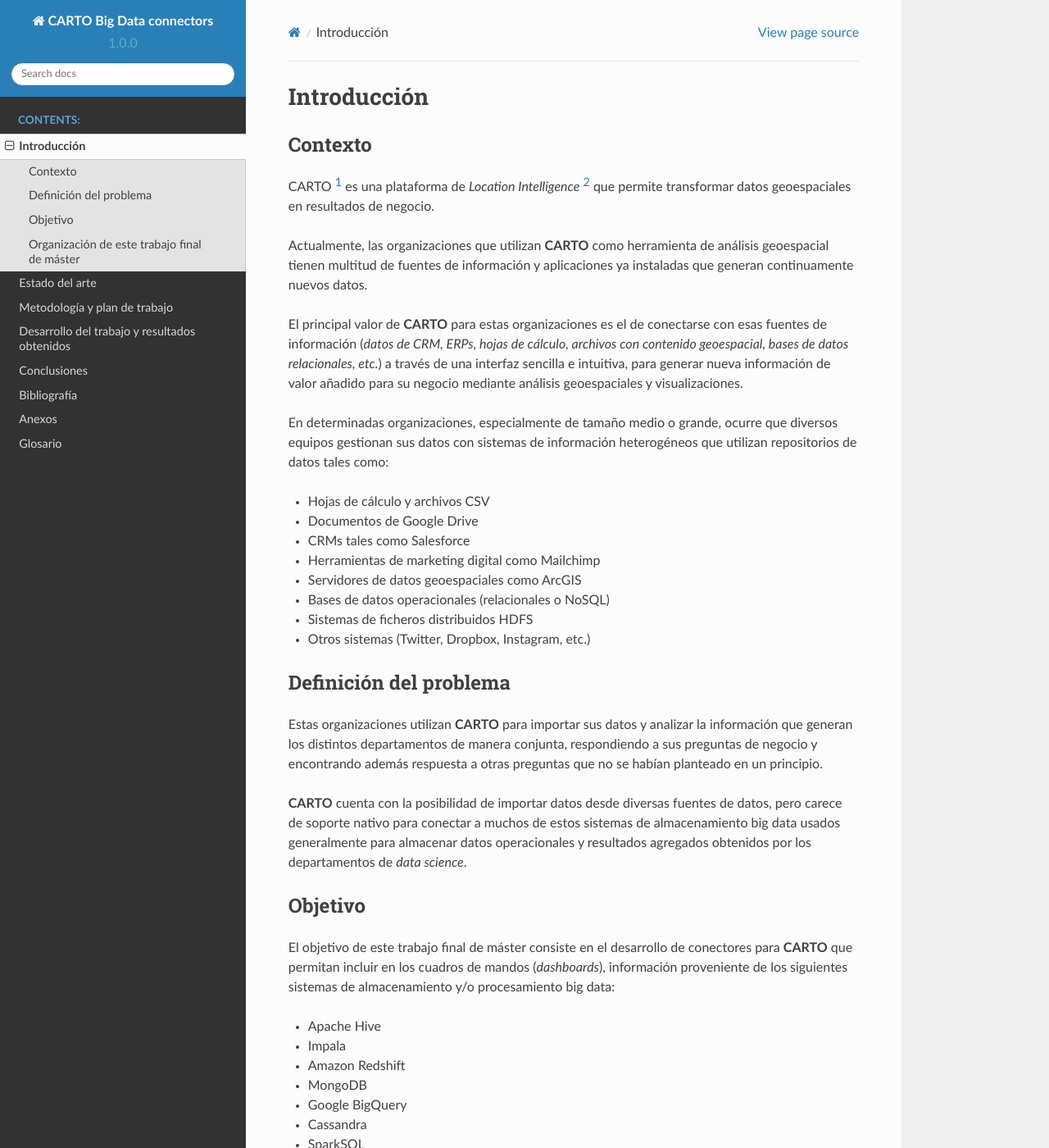
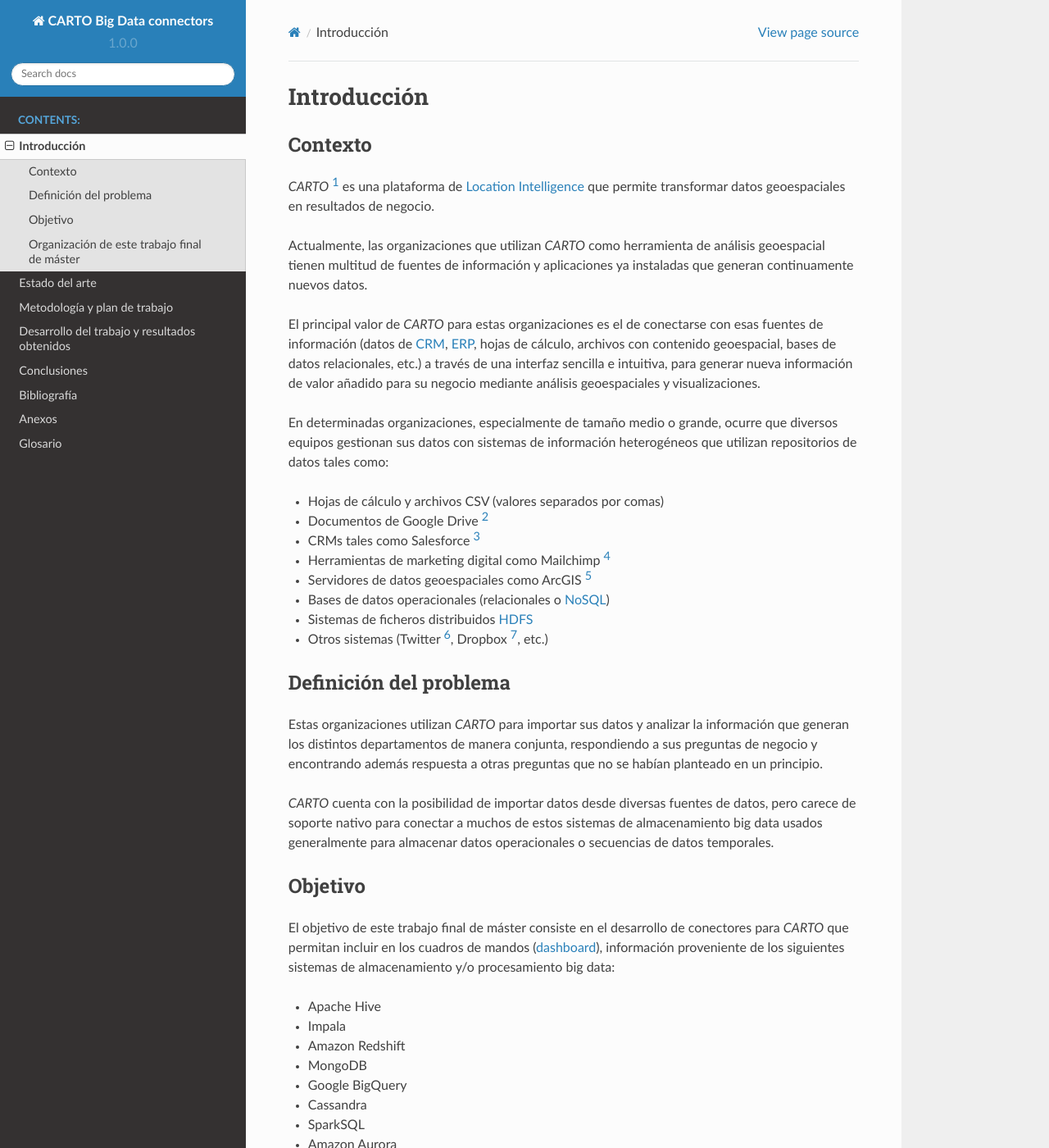
Before and after one commit to alrocar/TFM, a Sphinx documentation site: the page built from docs/source/tfm/01-abstract.rst, in a window 1280 px wide and 1400 px high. Shown: the whole window at 82% size. Built offline with Sphinx 7.4.7 and the Read the Docs theme 2.0.0, drawn with Linux system fonts in a browser that asks for light colours; some of the changed text lies outside the part shown.

Commit message:
intro and glossary

```diff
--- a/docs/source/tfm/01-abstract.rst
+++ b/docs/source/tfm/01-abstract.rst
@@ -4,34 +4,34 @@
 Contexto
 --------
 
-CARTO [#f1]_ es una plataforma de *Location Intelligence* [#f2]_ que permite transformar datos geoespaciales en resultados de negocio.
+*CARTO* [#f1]_ es una plataforma de :ref:`location-intelligence` que permite transformar datos geoespaciales en resultados de negocio.
 
-Actualmente, las organizaciones que utilizan **CARTO** como herramienta de análisis geoespacial tienen multitud de fuentes de información y aplicaciones ya instaladas que generan continuamente nuevos datos.
+Actualmente, las organizaciones que utilizan *CARTO* como herramienta de análisis geoespacial tienen multitud de fuentes de información y aplicaciones ya instaladas que generan continuamente nuevos datos.
 
-El principal valor de **CARTO** para estas organizaciones es el de conectarse con esas fuentes de información (*datos de CRM, ERPs, hojas de cálculo, archivos con contenido geoespacial, bases de datos relacionales, etc.*) a través de una interfaz sencilla e intuitiva, para generar nueva información de valor añadido para su negocio mediante análisis geoespaciales y visualizaciones.
+El principal valor de *CARTO* para estas organizaciones es el de conectarse con esas fuentes de información (datos de :ref:`crm`, :ref:`erp`, hojas de cálculo, archivos con contenido geoespacial, bases de datos relacionales, etc.) a través de una interfaz sencilla e intuitiva, para generar nueva información de valor añadido para su negocio mediante análisis geoespaciales y visualizaciones.
 
 En determinadas organizaciones, especialmente de tamaño medio o grande, ocurre que diversos equipos gestionan sus datos con sistemas de información heterogéneos que utilizan repositorios de datos tales como:
 
-* Hojas de cálculo y archivos CSV
-* Documentos de Google Drive
-* CRMs tales como Salesforce
-* Herramientas de marketing digital como Mailchimp
-* Servidores de datos geoespaciales como ArcGIS
-* Bases de datos operacionales (relacionales o NoSQL)
-* Sistemas de ficheros distribuidos HDFS
-* Otros sistemas (Twitter, Dropbox, Instagram, etc.)
+* Hojas de cálculo y archivos CSV (valores separados por comas)
+* Documentos de Google Drive [#f2]_
+* CRMs tales como Salesforce [#f3]_
+* Herramientas de marketing digital como Mailchimp [#f4]_
+* Servidores de datos geoespaciales como ArcGIS [#f5]_
+* Bases de datos operacionales (relacionales o :ref:`nosql`)
+* Sistemas de ficheros distribuidos :ref:`hdfs`
+* Otros sistemas (Twitter [#f6]_, Dropbox [#f7]_, etc.)
 
 Definición del problema
 -----------------------
 
-Estas organizaciones utilizan **CARTO** para importar sus datos y analizar la información que generan los distintos departamentos de manera conjunta, respondiendo a sus preguntas de negocio y encontrando además respuesta a otras preguntas que no se habían planteado en un principio.
+Estas organizaciones utilizan *CARTO* para importar sus datos y analizar la información que generan los distintos departamentos de manera conjunta, respondiendo a sus preguntas de negocio y encontrando además respuesta a otras preguntas que no se habían planteado en un principio.
 
-**CARTO** cuenta con la posibilidad de importar datos desde diversas fuentes de datos, pero carece de soporte nativo para conectar a muchos de estos sistemas de almacenamiento big data usados generalmente para almacenar datos operacionales y resultados agregados obtenidos por los departamentos de *data science*.
+*CARTO* cuenta con la posibilidad de importar datos desde diversas fuentes de datos, pero carece de soporte nativo para conectar a muchos de estos sistemas de almacenamiento big data usados generalmente para almacenar datos operacionales o secuencias de datos temporales.
 
 Objetivo
 --------
 
-El objetivo de este trabajo final de máster consiste en el desarrollo de conectores para **CARTO** que permitan incluir en los cuadros de mandos (*dashboards*), información proveniente de los siguientes sistemas de almacenamiento y/o procesamiento big data:
+El objetivo de este trabajo final de máster consiste en el desarrollo de conectores para *CARTO* que permitan incluir en los cuadros de mandos (:ref:`dashboard`), información proveniente de los siguientes sistemas de almacenamiento y/o procesamiento big data:
 
 - Apache Hive
 - Impala
@@ -45,22 +45,18 @@
 - Amazon Aurora
 - Oracle
 
-- MemSQL
-- Teradata
-- SAP Hana
+Los "conectores big data para *CARTO*" permitirán a las organizaciones mantener sus actuales flujos de ingestión y procesamiento de información, además de aprovechar lo mejor de dos mundos: el almacenamiento y procesamiento distribuido que ofrecen algunas de estas herramientas orientadas a big data y la visualiación y análisis geoespacial de *CARTO*.
 
-Los "conectores big data para **CARTO**" permitirán a las organizaciones mantener sus actuales flujos de ingestión y procesamiento de información, además de aprovechar lo mejor de dos mundos: el almacenamiento y procesamiento distribuido que ofrecen algunas de estas herramientas orientadas a big data y la visualiación y análisis geoespacial de **CARTO**.
-
-Cabe destacar que los resultados de este trabajo no son de carácter teórico, sino que consiste en código fuente y herramientas que se incluirán en la distribución *on premise* de **CARTO**
+Cabe destacar que los resultados de este trabajo no son de carácter teórico, sino que consiste en código fuente y herramientas que se incluirán en la distribución :ref:`on-premise` de *CARTO*
 
 Organización de este trabajo final de máster
 --------------------------------------------
 
 Este trabajo final de máster está organizado en capítulos, siguiendo la siguiente estructura:
 
-1. :ref:`estado-del-arte`: Se repasan las herramientas de almacenamiento y procesamiento distribuido big data con las que se va a trabajar y se definen algunos de los conceptos teóricos que sirven de fundamentación para el trabajo.
-2. :ref:`metodologia`: Metodología y plan de trabajo utilizados.
-3. :ref:`desarrollo`: Desarrollo de la solución y resultados obtenidos.
+1. :ref:`estado-del-arte`: Se repasan las herramientas de almacenamiento y procesamiento big data con las que se va a trabajar y se definen algunos de los conceptos teóricos que sirven de fundamentación para el trabajo.
+2. :ref:`metodologia`: Definición de una metodología de trabajo sistemática y desglose en tareas del trabajo a realizar.
+3. :ref:`desarrollo`: Descripción de la implementación de cada uno de los conectores, demostración de uso, etc.
 4. :ref:`conclusiones`
 5. :ref:`bibliografia`
 6. :ref:`anexos`
--- a/docs/source/tfm/30-desarrollo.rst
+++ b/docs/source/tfm/30-desarrollo.rst
@@ -574,6 +574,7 @@
 Llegados a este punto, debemos ser capaces de probar el FDW `mongo_fdw` directamente desde la consola `psql` ejecutando las siguientes instrucciones:
 
 ::
+
     psql -U postgres
     CREATE EXTENSION mongo_fdw;
     CREATE SERVER mongo_server
@@ -653,7 +654,7 @@
 No se especifican detalles de cómo habilitar una cuenta de Google BigQuery, ya que es un procedimiento totalmente auto-descriptivo, desde la consola de administración de Google Cloud.
 
 Ingestión de datos en Google BigQuery
-^^^^^^^^^^^^^^^^^^^^^^^^^^^^^^^^^^^^
+^^^^^^^^^^^^^^^^^^^^^^^^^^^^^^^^^^^^^
 
 [TODO] -> Pantallazos de las interfaces e importación de CSV
 
@@ -834,7 +835,6 @@
         "sql_query": "select * from `eternal-ship-170218.test.test` limit 1;"
       }
     }'   "https://carto.com/user/carto/api/v1/imports/?api_key={YOUR_API_KEY}"
-::
 
 En ambos casos, las peticiones a la API de importación son ligeramente diferentes a las que vimos en los conectores para Hive, Impala, Redshift o MongoDB. El motivo es que Google BigQuery necesita de parámetros adicionales, por tanto utilizamos una implementación genérica de FDW para drivers ODBC.
 
```
Also changed, not shown: other parts of docs/source/tfm/01-abstract.rst (+7 -2 lines), docs/source/tfm/10-estado-del-arte.rst (+15 -44 lines), docs/source/tfm/20-metodologia.rst (+4 -4 lines), docs/source/tfm/50-bibliografia.rst (+19 -0 lines), docs/source/tfm/99-glosario.rst (+34 -4 lines).
